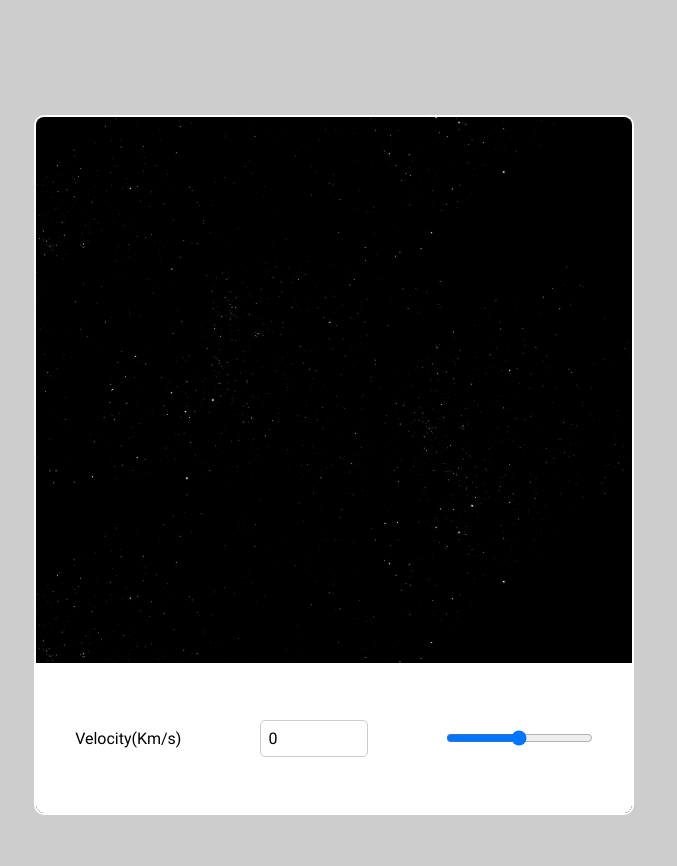
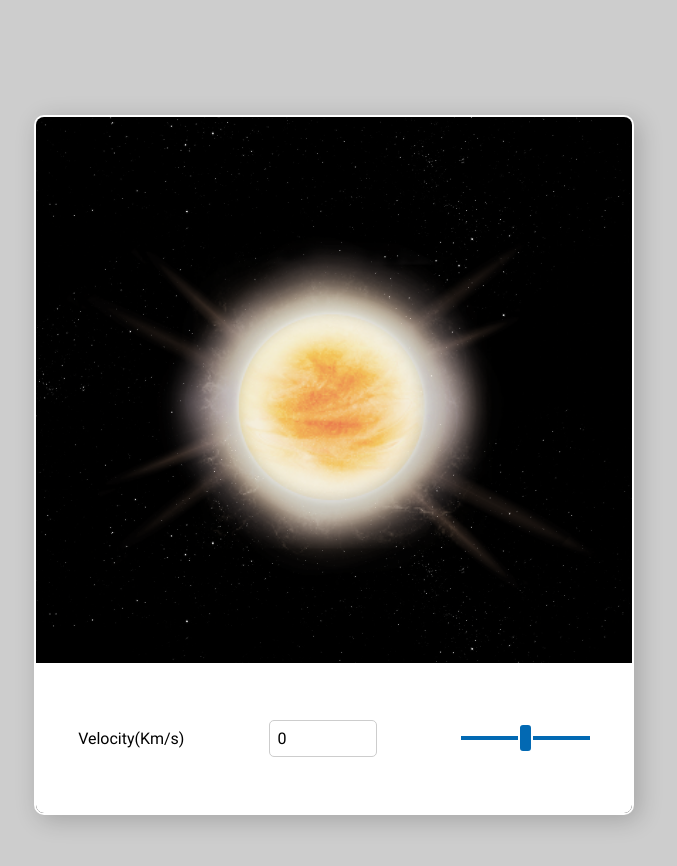
Before and after one commit to andresdhn/doppler-effect, a React (Create React App) app: page / in a window 1280 px wide. Shown: the top 866 px of the page, without its empty margins (306-983 px from the left). Built offline with nearby package versions, Linux system fonts and the light colour scheme.

Commit message:
Creates Simulation and Controls Components

```diff
--- /dev/null
+++ b/src/components/Controls/index.js
@@ -0,0 +1,90 @@
+import React from 'react';
+import styled from 'styled-components';
+//
+const StyledControls = styled.section`
+    position: absolute;
+    left: 0;
+    bottom: 0;
+    width: 100%;
+    height: 150px;
+    display: flex;
+    align-items: center;
+    justify-content: space-around;
+    background-color: #ffffff;
+`;
+
+const StyledInput = styled.input`
+    display: block;
+    padding: 0.5rem;
+    outline: none;
+
+    background-color: #ffffff;
+    border: 1px solid #cdcdcd;
+    border-radius: 5px;
+
+    font-family: 'Roboto', Arial, sans-serif;
+    font-style: normal;
+    font-weight: 400;
+    font-size: 16px;
+    line-height: 1;
+`;
+
+const StyledRange = styled.input`
+    -webkit-appearance: none;
+    width: auto;
+
+    &:focus {
+        outline: none;
+    }
+
+    &::-webkit-slider-runnable-track {
+        width: 100%;
+        height: 4px;
+        cursor: pointer;
+        background: #0269b3;
+        border-radius: 0px;
+        border: 0px solid rgba(0, 0, 0, 0);
+    }
+
+    &::-webkit-slider-thumb {
+        border: 2px solid #ffffff;
+        height: 30px;
+        width: 15px;
+        border-radius: 5px;
+        background: #0269b3;
+        cursor: pointer;
+        -webkit-appearance: none;
+        margin-top: -13px;
+    }
+
+    &:focus::-webkit-slider-runnable-track {
+        background: #0269b3;
+    }
+`;
+
+const Controls = props => {
+    const { velocity, onVelocityChange } = props;
+
+    return (
+        <StyledControls>
+            <label htmlFor="velocity">Velocity(Km/s)</label>
+            <StyledInput
+                type="number"
+                name="velocity"
+                value={velocity}
+                min={-100}
+                max={100}
+                onChange={e => onVelocityChange(e.target.value)}
+            />
+            <StyledRange
+                type="range"
+                value={velocity}
+                min={-100}
+                max={100}
+                onChange={e => onVelocityChange(e.target.value)}
+            />
+        </StyledControls>
+    );
+};
+
+export default Controls;
--- /dev/null
+++ b/src/components/Simulation/index.js
@@ -0,0 +1,36 @@
+import React from 'react';
+import styled from 'styled-components';
+import space from '../../images/space-bg.png';
+import star from '../../images/star-small.png';
+//
+const StyledSimulation = styled.section`
+    position: absolute;
+    top: 0;
+    left: 0;
+    width: 100%;
+    height: 100%;
+
+    background: url(${space}) repeat bottom center;
+    background-size: 100% auto;
+    background-color: #000000;
+`;
+
+const Star = styled.div`
+    position: absolute;
+    top: 0;
+    left: 0;
+    width: 100%;
+    height: 100%;
+    background: url(${star}) no-repeat top center;
+    background-size: 100% auto;
+`;
+
+const Simulation = props => {
+    return (
+        <StyledSimulation>
+            <Star />
+        </StyledSimulation>
+    );
+};
+
+export default Simulation;
--- a/src/components/Simulator/index.js
+++ b/src/components/Simulator/index.js
@@ -1,6 +1,7 @@
 import React, { useState } from 'react';
 import styled from 'styled-components';
-import space from '../../images/space-bg.png';
+import Simulation from '../Simulation';
+import Controls from '../Controls';
 //
 const StyledSimulator = styled.div`
     position: absolute;
@@ -8,76 +9,28 @@ const StyledSimulator = styled.div`
     left: 0;
     width: 100%;
     height: 100%;
+    overflow: hidden;
+
     background-color: #ffffff;
     border: 2px solid #ffffff;
     border-radius: 10px;
-    overflow: hidden;
-`;
-
-const StyledInput = styled.input`
-    display: block;
-    padding: 0.5rem;
-    outline: none;
-
-    background-color: #ffffff;
-    border: 1px solid #cdcdcd;
-    border-radius: 5px;
-
-    font-family: 'Roboto', Arial, sans-serif;
-    font-style: normal;
-    font-weight: 400;
-    font-size: 16px;
-    line-height: 1;
-`;
-
-const Controls = styled.section`
-    position: absolute;
-    left: 0;
-    bottom: 0;
-    width: 100%;
-    height: 150px;
-    display: flex;
-    align-items: center;
-    justify-content: space-around;
-    background-color: #ffffff;
-`;
-
-const Simulation = styled.section`
-    position: absolute;
-    top: 0;
-    left: 0;
-    width: 100%;
-    height: 100%;
-
-    background: url(${space}) repeat center center;
-    background-size: 100% auto;
-    background-color: #000000;
+    box-shadow: 5px 5px 25px rgba(0, 0, 0, 0.2);
 `;
 
 const Simulator = () => {
     const [velocity, setVelocity] = useState(0);
 
+    const handleVelocityChange = value => {
+        setVelocity(value);
+    };
+
     return (
         <StyledSimulator>
             <Simulation />
-            <Controls>
-                <label htmlFor="velocity">Velocity(Km/s)</label>
-                <StyledInput
-                    type="number"
-                    name="velocity"
-                    value={velocity}
-                    min={-100}
-                    max={100}
-                    onChange={e => setVelocity(e.target.value)}
-                />
-                <StyledInput
-                    type="range"
-                    value={velocity}
-                    min={-100}
-                    max={100}
-                    onChange={e => setVelocity(e.target.value)}
-                />
-            </Controls>
+            <Controls
+                velocity={velocity}
+                onVelocityChange={handleVelocityChange}
+            />
         </StyledSimulator>
     );
 };
--- a/src/components/Wrapper/index.js
+++ b/src/components/Wrapper/index.js
@@ -7,6 +7,7 @@ const StyledWrapper = styled.div`
     display: block;
     height: 100%;
     max-width: 600px;
+    min-width: 300px;
     min-height: 700px;
     margin: 10% auto;
 `;
```
Also changed, not shown: 2 other files (tests, documents, lock files or other folders).
